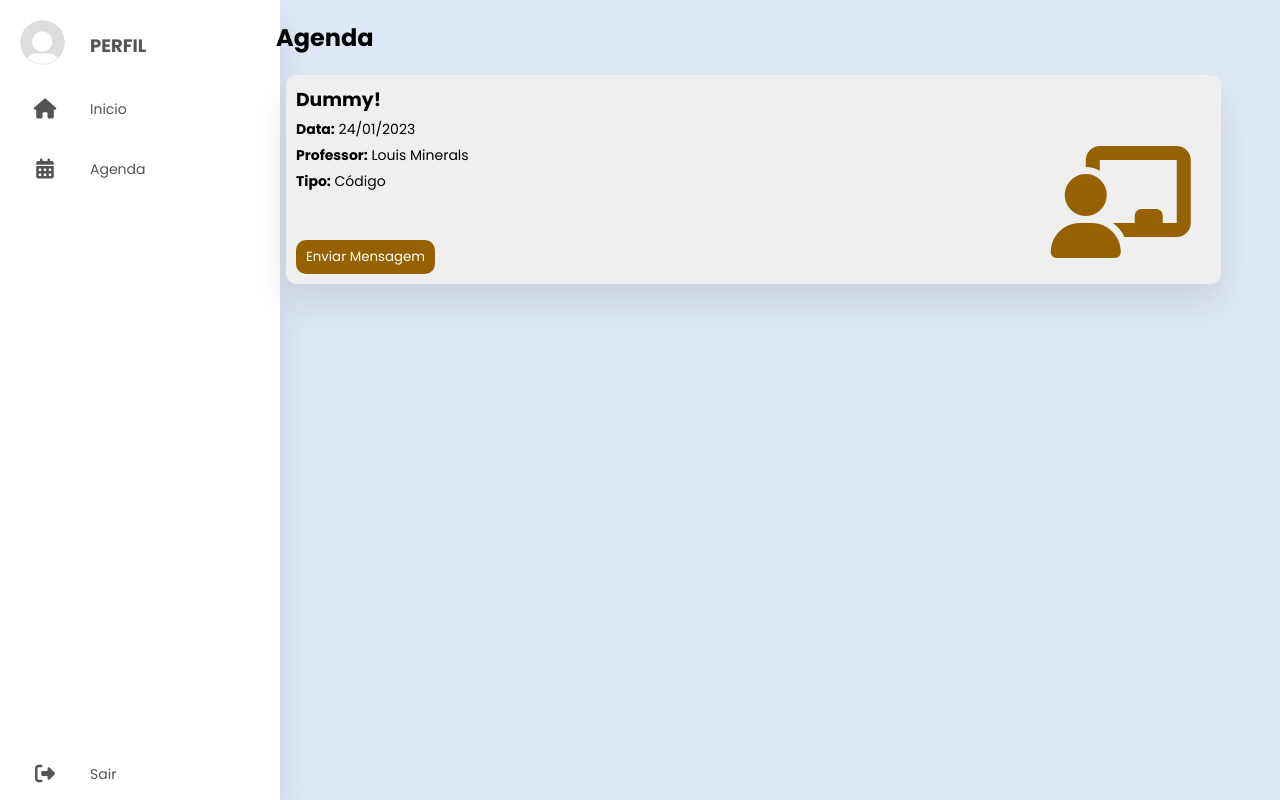
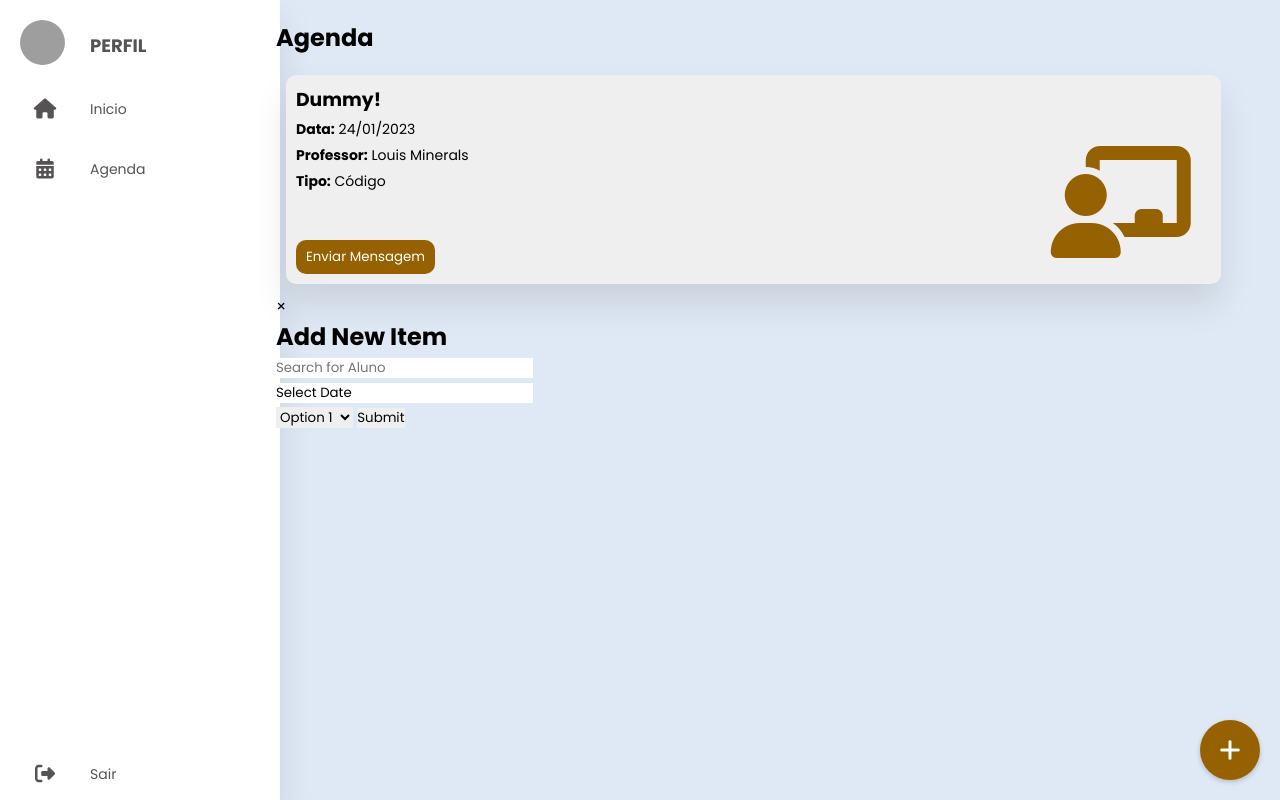
Before and after one commit to itsjaof/PAP, a Flask app: template templates/dashboard/agenda.html in a window 1280 px wide. Run offline with Flask 3, Linux system fonts and the light colour scheme; the template is opened without the code that fills it, so the values that code supplies are empty; parts of the project's set-up code (start-up, migrations or seed data) failed here and were passed over; grey boxes are pictures that could not be loaded.

Commit message:
Revert "."
This reverts commit 8a2ce607a98e305d1c450c9d83ce40a7702cb78c, reversing
changes made to bfe8a2c08264cfc5a19be8b8f7e4e732cb2927cf.

```diff
--- a/main.py
+++ b/main.py
@@ -10,7 +10,7 @@
 app = Flask(__name__, template_folder='templates', static_folder='dist')
 
 # Configuração da conexão à base de dados (flask_sqlalchemy)
-app.config["SQLALCHEMY_DATABASE_URI"] = 'mysql+mysqlconnector://root:Joao_Pedro2006@192.168.1.119:3307/pap'
+app.config["SQLALCHEMY_DATABASE_URI"] = 'mysql+mysqlconnector://root:Joao_Pedro2006@localhost:3307/pap'
 app.config["SQLALCHEMY_TRACK_MODIFICATIONS"] = True
 
 # Configuração das sessões do site (flask_session)
--- a/templates/core/dashboardNavbar.html
+++ b/templates/core/dashboardNavbar.html
@@ -1,7 +1,7 @@
 <nav>
     <ul>
       <li><a href="/dashboard/perfil" class="logo">
-      <img src="{{ url_for('static', filename='/users/default.png') }}" alt="">
+        <img src="{{ url_for('static', filename='/users/user.png') }}" alt="">
         <span class="nav-item">Perfil</span>
       </a></li>
       <li><a href="/dashboard">
--- a/templates/dashboard/agenda.html
+++ b/templates/dashboard/agenda.html
@@ -30,11 +30,50 @@
                 </div>
       </section>
 
-      {% if user.type == 'STAFF' %}>
-        <button class="rounded-button" onclick="console.log('ADD BUTTON TRIGGERED')">
+      {% if user.type == 'STAFF' %}
+        <button class="rounded-button" onclick="showModal()">
           <i class="fas fa-plus"></i>
         </button>
       {% endif %}
+
+      <button class="rounded-button" onclick="showModal()">
+        <i class="fas fa-plus"></i>
+      </button>
+
+      <div class="modal" id="modal">
+        <div class="modal-content">
+          <span class="close" onclick="hideModal()">&times;</span>
+          <h2>Add New Item</h2>
+          <form>
+            <div class="autocomplete">
+              <input type="text" id="aluno" name="aluno" placeholder="Search for Aluno" />
+              <div class="autocomplete-items">
+              </div>
+            </div>
+            <div class="calendar">
+              <input type="text" id="data" name="data" value="Select Date" onclick="showCalendar(this)" />
+              <div class="calendar-popup" id="calendar-popup">
+              </div>
+            </div>
+            <select id="tipo" name="tipo">
+              <option value="option1">Option 1</option>
+              <option value="option2">Option 2</option>
+              <option value="option3">Option 3</option>
+            </select>
+            <input type="submit" value="Submit">
+          </form>
+        </div>
+      </div>
+
+      <script>
+        function showModal() {
+          document.getElementById("modal").style.display = "block";
+        }
+
+        function hideModal() {
+          document.getElementById("modal").style.display = "none";
+        }
+      </script>
     </section>
     </section>
   </div>
```
Also changed, not shown: dist/dashboard/messages.css (+0 -94 lines), dist/users/default.png (deleted). Lines whose indentation alone changed are shown as unchanged.
